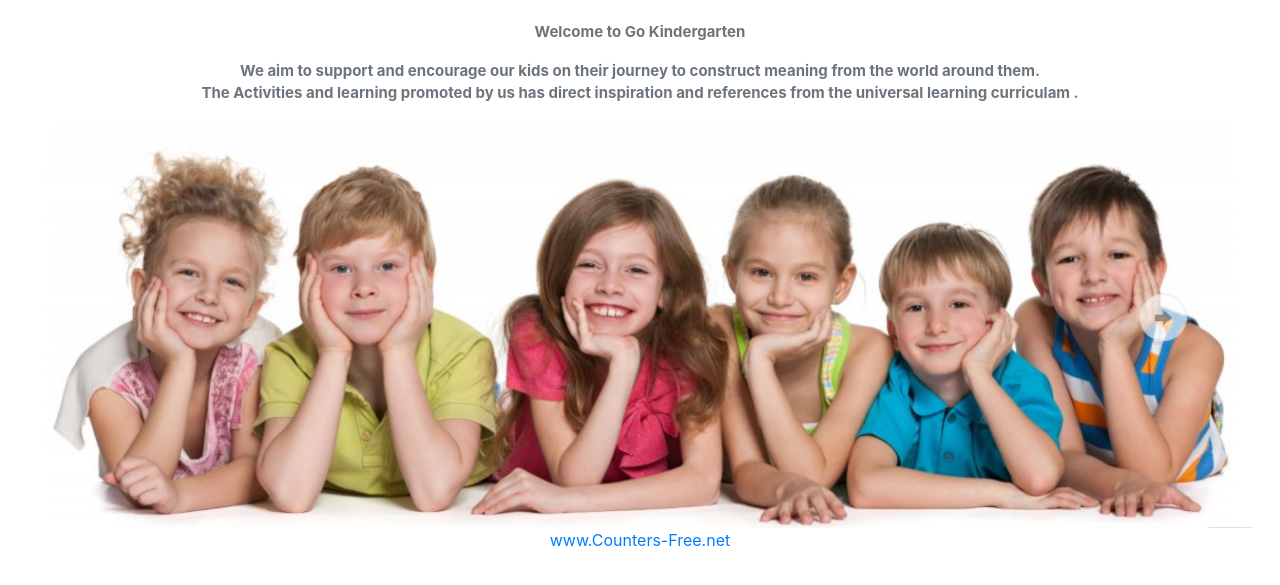
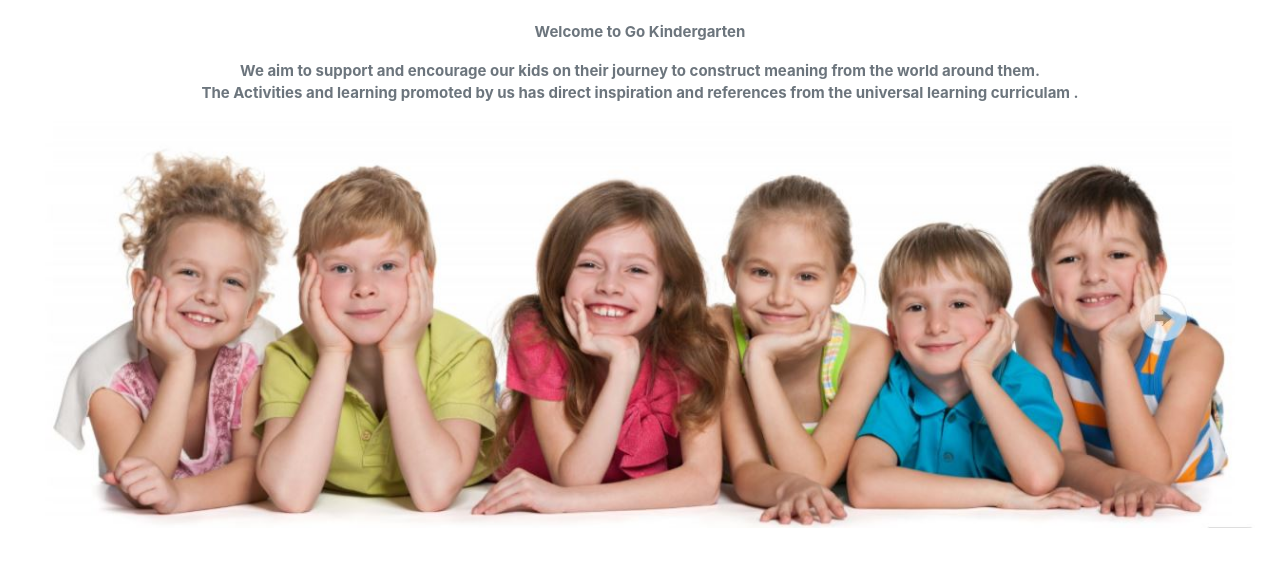
Before and after one commit to minhasrh/minhasrh.github.io, a plain HTML site: page index.html in a window 1280 px wide. Shown: the part 61-646 px from the top of the page. Drawn offline with nearby package versions, Linux system fonts and the light colour scheme.

Commit message:
removed Counter

```diff
--- a/index.html
+++ b/index.html
@@ -54,9 +54,7 @@
                   </div>
                         <div>
                           <img src="footer.jpg" alt="Home-pic" class="responsive">
-                          <center><a href='https://www.counters-free.net/'>www.Counters-Free.net</a> <script type='text/javascript' src='https://www.freevisitorcounters.com/auth.php?id=020b2b293a71cdcbc9f45a3d8393766e6bd16629'></script>
-                        <!--  <script type="text/javascript" src="https://www.freevisitorcounters.com/en/home/counter/751462/t/5"></script> -->
-                        </center>
+
                         </div>
 
 
```
